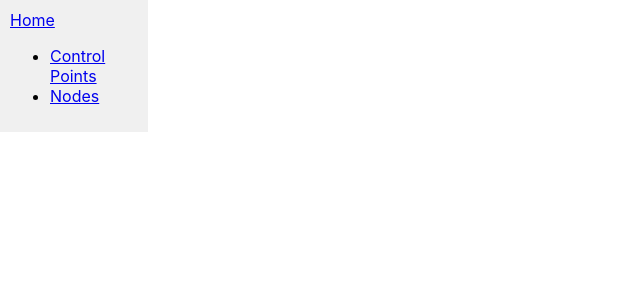
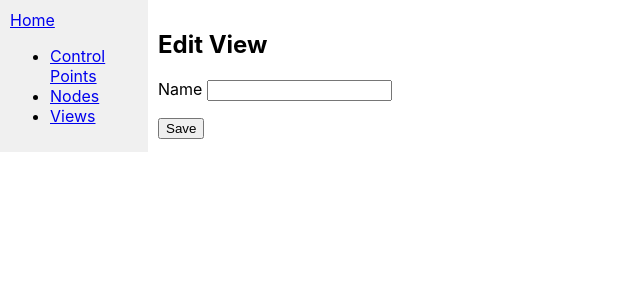
Before and after one commit to ltruelove/GoHomeUI, a React (Create React App) app in the folder go-home-ui/: page /view/1 in a window 1280 px wide. Shown: the top 300 px of the page, without its empty margins (0-640 px from the left). Built offline with nearby package versions, Linux system fonts and the light colour scheme; no server answers.

Commit message:
Add routes for Views

```diff
--- a/go-home-ui/src/App.js
+++ b/go-home-ui/src/App.js
@@ -6,6 +6,9 @@ import ControlPoint from './ControlPoint';
 import Nodes from './Nodes';
 import Node from './Node';
 import Nav from './Nav';
+import Views from './Views';
+import CreateView from './CreateView';
+import EditView from './EditView';
 
 export default function App(){
   return (
@@ -28,6 +31,9 @@ export default function App(){
               <Route path="controlPoint/:id" element={<ControlPoint />} />
               <Route path="nodes" element={<Nodes />} />
               <Route path="node/:id" element={<Node />} />
+              <Route path="views" element={<Views />} />
+              <Route path="view/create" element={<CreateView />} />
+              <Route path="view/:id" element={<EditView />} />
             </Routes>
           </div>
         </div>
--- /dev/null
+++ b/go-home-ui/src/CreateView.js
@@ -0,0 +1,43 @@
+import React,{Component} from "react";
+import axios from "axios";
+
+class CreateView extends Component{
+    constructor(props){
+        super(props);
+
+        this.state = {
+            viewId: 0,
+            viewName: ""
+        };
+
+        this.saveClicked = this.saveClicked.bind(this);
+        this.handleName = this.handleName.bind(this);
+    }
+
+    handleName = event => {
+        this.setState({ viewName: event.target.value });
+    };
+
+    saveClicked = event =>{
+        let view = { "Name" : this.state.viewName };
+
+        axios.post(process.env.REACT_APP_API_URL + '/view', view)
+        .then(res=>{
+            console.log(res);
+            window.location = '/views';
+        })
+        .catch(err=>alert(err.response.data))
+    }
+
+    render(){
+        return (
+            <>
+            <h2>Create A View</h2>
+            <p>Name <input onChange={this.handleName} type="text" name="viewName" /></p>
+            <button onClick={this.saveClicked}>Save</button>
+            </>
+        )
+    }
+}
+
+export default CreateView;
--- /dev/null
+++ b/go-home-ui/src/EditView.js
@@ -0,0 +1,48 @@
+import React,{useEffect, useState} from "react";
+import axios from "axios";
+import { useParams } from "react-router-dom";
+
+export default function EditView(){
+    const [name, setName] = useState('');
+
+    let { id } = useParams();
+
+    const saveClicked = event =>{
+        let view = {
+            "Id" : parseInt(id),
+            "Name" : name
+        };
+
+        axios.put(process.env.REACT_APP_API_URL + '/view', view)
+        .then(res=>{
+            console.log(res);
+            window.location = '/views';
+        })
+        .catch(err=>alert(err.response.data))
+    }
+
+    useEffect(() => {
+        axios.get(process.env.REACT_APP_API_URL + '/view/' + id)
+        .then(res=>{
+            console.log(res);
+            if(res.data && res.data.Name){
+                setTimeout(() => {
+                    setName(res.data.Name);
+                }, 20);
+            }
+        })
+        .catch(err=>console.log(err))
+    }, []);
+
+    return (
+        <>
+        <h2>Edit View</h2>
+        <p>Name <input
+            type="text"
+            value={name}
+            onChange={event => setName(event.target.value)}
+        /></p>
+        <button onClick={saveClicked}>Save</button>
+        </>
+    )
+}
--- a/go-home-ui/src/Home.js
+++ b/go-home-ui/src/Home.js
@@ -12,6 +12,7 @@ export default function Home() {
                 <p>Manage your GoHome API from here.</p>
                 <Link className="App-link" to="/controlPoints">Control Points</Link>
                 <Link className="App-link" to="/nodes">Nodes</Link>
+                <Link className="App-link" to="/Views">Views</Link>
             </div>
             </div>
         </>
--- a/go-home-ui/src/Nav.js
+++ b/go-home-ui/src/Nav.js
@@ -16,6 +16,9 @@ export default class Nav extends React.Component {
                             <li className="Nav__item">
                                 <Link className="Nav__link" to="/nodes">Nodes</Link>
                             </li>
+                            <li className="Nav__item">
+                                <Link className="Nav__link" to="/views">Views</Link>
+                            </li>
                         </ul>
                     </div>
                 </div>
--- a/go-home-ui/src/Nodes.js
+++ b/go-home-ui/src/Nodes.js
@@ -14,7 +14,7 @@ class Nodes extends Component{
         axios.get(process.env.REACT_APP_API_URL + '/node')
         .then(res=>{
             if(res.data){
-                this.setState({allNodes: res.data})
+                this.setState({allNodes: res.data ? res.data : []})
             }
         })
         .catch(err=>console.log(err))
--- /dev/null
+++ b/go-home-ui/src/Views.js
@@ -0,0 +1,46 @@
+import React,{useEffect, useState} from "react";
+import axios from "axios";
+import { Link } from "react-router-dom";
+
+export default function Views(){
+    const [allViews, setAllViews] = useState([]);
+
+    const fetchAllViews = () => {
+        axios.get(process.env.REACT_APP_API_URL + '/view')
+        .then(res=>{
+            if(res.data){
+                setAllViews(res.data);
+            }
+        })
+        .catch(err=>console.log(err))
+    }
+
+    useEffect(() => {
+        fetchAllViews();
+    }, []);
+
+    const deleteClicked = event =>{
+        console.log(event.target.id);
+        if(!window.confirm("Are you sure you want to delete this view?")){
+            return;
+        }
+
+        axios.delete(process.env.REACT_APP_API_URL + '/view/' + event.target.id)
+        .then(() => fetchAllViews())
+        .catch(err=>alert(err.response.data))
+    }
+
+    return (
+        <>
+        <h2>Views</h2>
+        <Link className="App-link" to={`/view/create`}>Create New View</Link>
+        <ul>
+            {allViews.map((view) => (
+                <li key={view.Id}>
+                    <Link className="App-link" to={`/view/${view.Id}`}>{view.Name}</Link> &nbsp; <button onClick={deleteClicked} id={view.Id}>-</button>
+                </li>
+            ))}
+        </ul>
+        </>
+    )
+}
```
